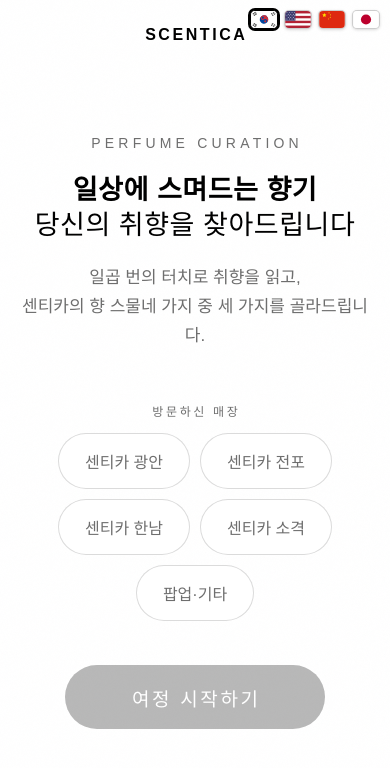
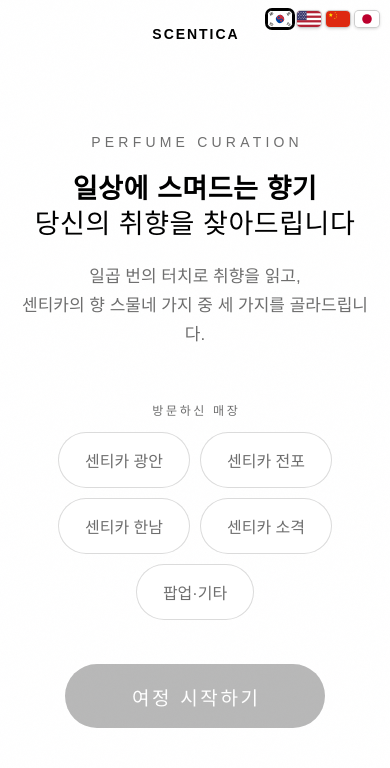
Before and after one commit to raintplan06/scentica-diagnosis, a plain HTML site: page scentica-diagnosis-v2.html in a window 390 px wide. Drawn offline with Linux system fonts and the light colour scheme; a web font is replaced by a local one.

Commit message:
v2: widen gap between logo and language flags on mobile
Centered brand text and the fixed-position langbar had near-zero
clearance at real phone widths (~390px) even though desktop/tablet
had plenty of room. Added a mobile-only override (<=640px): smaller
brand size/tracking and tighter flag icon sizing/gap, verified via
getBoundingClientRect math to restore a real ~29px gap at 390px.

```diff
--- a/scentica-diagnosis-v2.html
+++ b/scentica-diagnosis-v2.html
@@ -335,8 +335,9 @@
   .opts{grid-template-columns:1fr}
   .r-match{position:static;text-align:left;margin-top:10px}
   .screen{padding:0 20px calc(24px + env(safe-area-inset-bottom))}
-  .langbar{top:calc(10px + env(safe-area-inset-top));right:10px}
-  .lang-btn{width:28px;height:19px}
+  .brand{font-size:14px;letter-spacing:.14em;text-indent:.14em}
+  .langbar{top:calc(10px + env(safe-area-inset-top));right:10px;gap:3px}
+  .lang-btn{width:26px;height:18px}
 }
 </style>
 </head>
```
